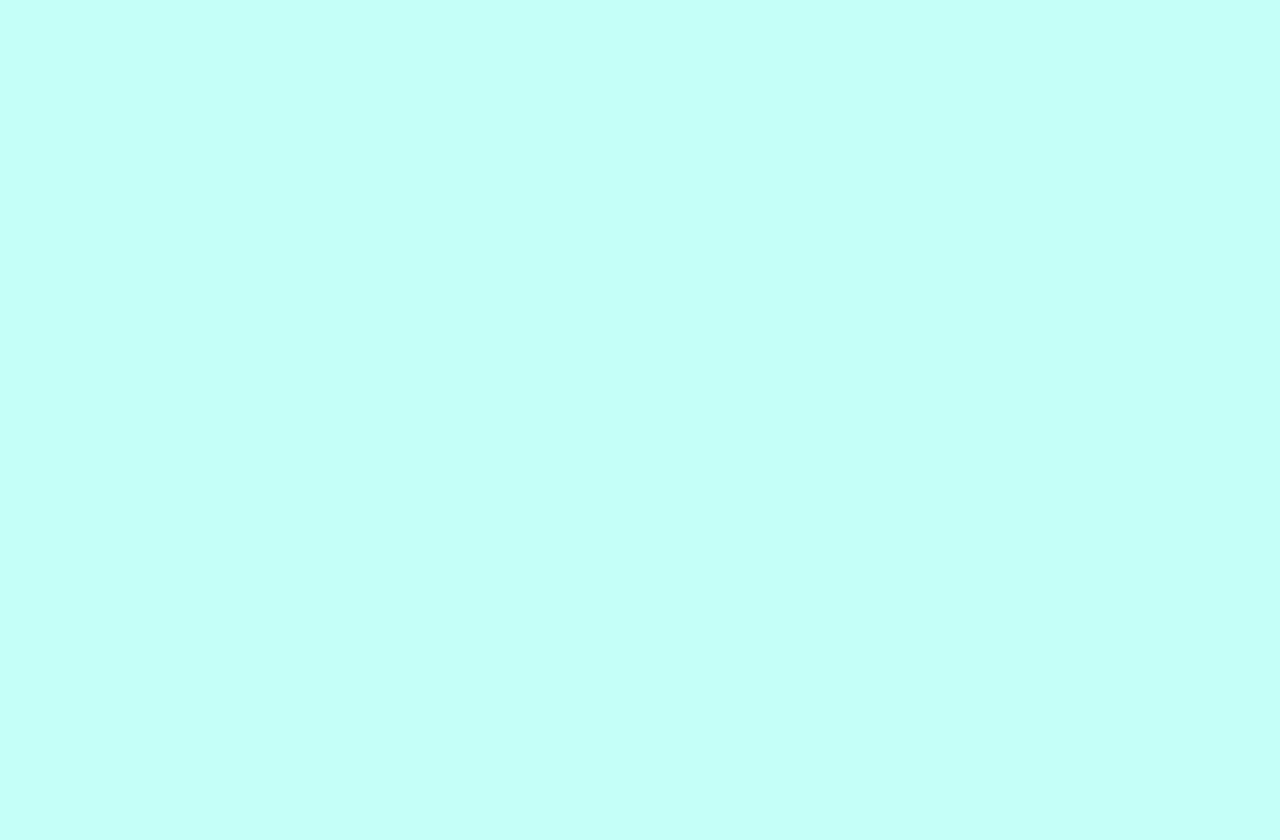
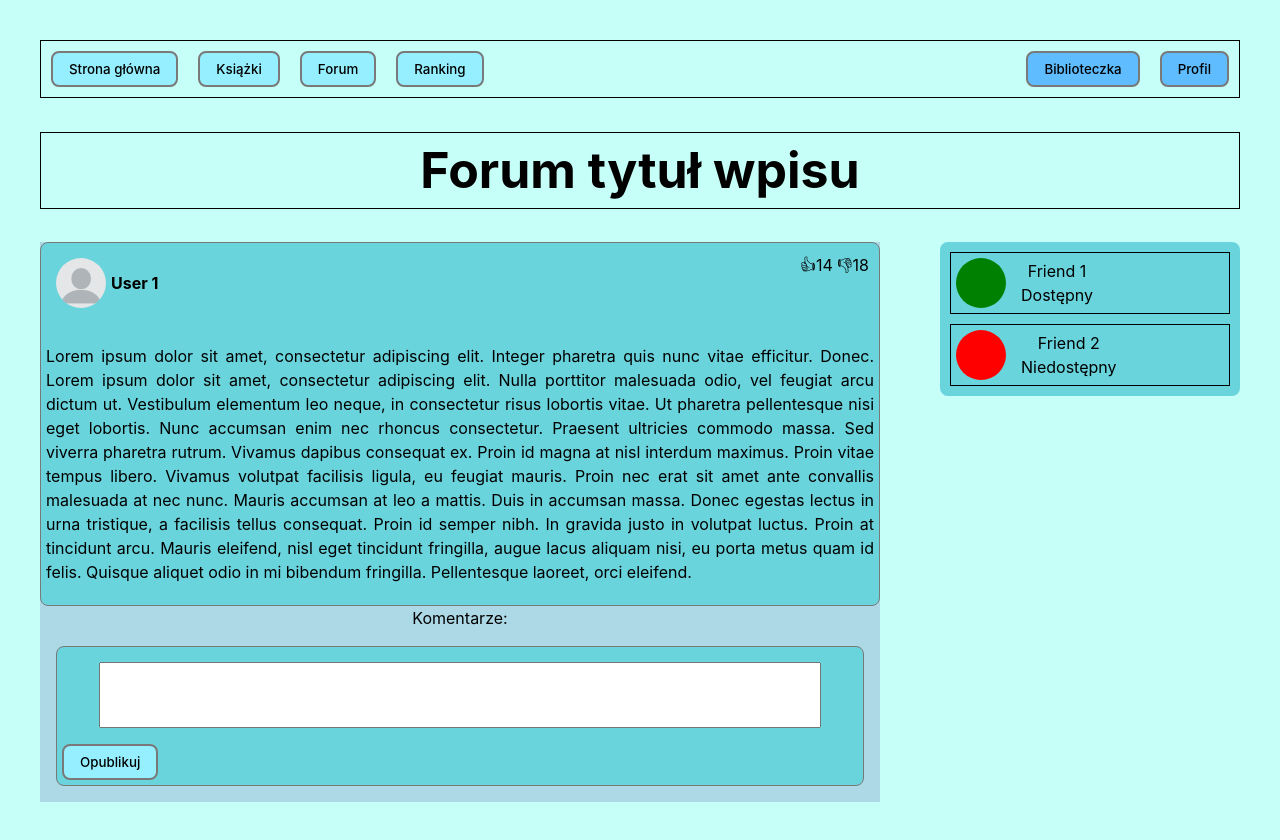
Before and after one commit to SzymonKita/aplikacja_czytelnicza, a React (Vite) app in the folder client/: page /forum/post/1 in a window 1280 px wide. Before the commit this address had no page. Before the commit the page ends 800 px from the top, so only its background shows below. Built offline with nearby package versions, Linux system fonts and the light colour scheme.

Commit message:
Added interface for main Forum page and some interface for Forum Post page.

```diff
--- a/client/src/App.jsx
+++ b/client/src/App.jsx
@@ -7,6 +7,8 @@ import BookInfo from './components/BookInfo/BookInfo.jsx'
 import SuggestBook from './components/SuggestBook/SuggestBook.jsx'
 import Ranking from './components/Ranking/Ranking.jsx'
 import Bookshelf from './components/Bookshelf/Bookshelf.jsx'
+import MainForum from './components/Forum/MainForum.jsx'
+import ForumPost from './components/ForumPost/ForumPost.jsx'
 import { Route, Routes, Navigate } from "react-router-dom"
 
 function App() {
@@ -20,6 +22,8 @@ function App() {
         <Route path='suggestBook' element={<SuggestBook/>}/>
         <Route path='ranking' exact element={<Ranking/>}/>
         <Route path='bookshelf' exact element={<Bookshelf/>}/>
+        <Route path='forum' exact element={<MainForum/>}/>
+        <Route path='forum/post/:id' element={<ForumPost/>}/>
     </Routes>
   )
 }
--- a/client/src/components/BookInfo/BookInfo.css
+++ b/client/src/components/BookInfo/BookInfo.css
@@ -28,7 +28,6 @@
     margin: 1em;
     border: 1px solid #797979;
     padding: 5px;
-    width: 100%;
 }
 
 .ratingForm div{
--- /dev/null
+++ b/client/src/components/Forum/MainForum.css
@@ -0,0 +1,20 @@
+.mainForumCard{
+    background-color: #6AD4DD;
+    text-align: start;
+    border-radius: 10px;
+    padding: 10px;
+}
+
+.mainForumCardHeader{
+    display: flex;
+    display: row;
+    justify-content: space-between;
+}
+
+.mainForumCardInfo{
+    text-align: right;
+}
+
+.mainForumCardInfo{
+    font-size: 1.5em;
+}
--- /dev/null
+++ b/client/src/components/Forum/MainForum.jsx
@@ -0,0 +1,24 @@
+import Navigation from '../Navigation/Navigation.jsx'
+import FriendCard from '../FriendCard.jsx'
+import MainForumCard from './MainForumCard.jsx'
+import './MainForum.css'
+const MainForum = () => {
+    return (
+        <>
+            <Navigation title="Forum"/>
+            <div className='container'>
+                <div className='content'>
+                    <MainForumCard id={1} title='Title 1' author='Author 1'
+                        text='Lorem ipsum dolor sit amet, consectetur adipiscing elit. Integer pharetra quis nunc vitae efficitur. Donec. Lorem ipsum dolor sit amet, consectetur adipiscing elit. Nulla porttitor malesuada odio, vel feugiat arcu dictum ut. Vestibulum elementum leo neque, in consectetur risus lobortis vitae. Ut pharetra pellentesque nisi eget lobortis. Nunc accumsan enim nec rhoncus consectetur. Praesent ultricies commodo massa. Sed viverra pharetra rutrum. Vivamus dapibus consequat ex. Proin id magna at nisl interdum maximus. Proin vitae tempus libero. Vivamus volutpat facilisis ligula, eu feugiat mauris. Proin nec erat sit amet ante convallis malesuada at nec nunc. Mauris accumsan at leo a mattis. Duis in accumsan massa. Donec egestas lectus in urna tristique, a facilisis tellus consequat. Proin id semper nibh. In gravida justo in volutpat luctus. Proin at tincidunt arcu. Mauris eleifend, nisl eget tincidunt fringilla, augue lacus aliquam nisi, eu porta metus quam id felis. Quisque aliquet odio in mi bibendum fringilla. Pellentesque laoreet, orci eleifend.'
+                        likes={10} dislikes={-210} comments={150}/>
+                </div>
+                <div className='friendsList'>
+                    <FriendCard name='Friend 1' active={true} />
+                    <FriendCard name='Friend 2' active={false} />
+                </div>
+            </div>
+        </>
+    )
+}
+
+export default MainForum
--- /dev/null
+++ b/client/src/components/Forum/MainForumCard.jsx
@@ -0,0 +1,21 @@
+import {Link} from "react-router-dom"
+const MainForumCard = ({ id, title, author, text, likes, dislikes, comments }) => {
+    return (
+        <Link to={`/forum/post/${id}`} style={{ textDecoration: 'none', color: 'inherit' }}>
+            <div className='mainForumCard'>
+                <div className='mainForumCardHeader'>
+                    <b>{title}</b>
+                    <p>Autor: {author}</p>
+                </div>
+                <p>
+                    {text.substring(0, 200)}...
+                </p>
+                <div className='mainForumCardInfo'>
+                    <b>👍︎</b>{likes}  <b>👎︎</b>{dislikes}  <b>🗨️</b>{comments}
+                </div>
+            </div>
+        </Link>
+    );
+}
+
+export default MainForumCard
--- /dev/null
+++ b/client/src/components/ForumPost/ForumComment.jsx
@@ -0,0 +1,5 @@
+const ForumComment = () => {
+
+}
+
+export default ForumComment
--- /dev/null
+++ b/client/src/components/ForumPost/ForumCommentForm.jsx
@@ -0,0 +1,28 @@
+import React, { useState } from 'react';
+
+const ForumCommentForm = () => {
+    const [feedback, setFeedback] = useState('');
+
+    const handleSubmit = (e) => {
+        e.preventDefault();
+        // TODO: Dodać zapis do bazy danych
+    };
+
+    return(
+        <form onSubmit={handleSubmit}>
+            <div className='ratingForm'>
+                <textarea
+                    value={feedback}
+                    onChange={(e) => setFeedback(e.target.value)}
+                    rows="4"
+                    style={{ width: '90%', marginTop: '10px', resize: 'none' }}
+                />
+                <div>
+                    <button type="submit" style={{ marginTop: '10px' }}>Opublikuj</button>
+                </div>
+            </div>
+        </form>
+    );
+}
+
+export default ForumCommentForm
--- /dev/null
+++ b/client/src/components/ForumPost/ForumPost.css
@@ -0,0 +1,22 @@
+.forumPost{
+    background-color: #6AD4DD;
+    border: 1px solid #797979;
+    border-radius: 8px;
+}
+
+.forumPostHeader{
+    display: flex;
+    flex-direction: row;
+    justify-content: space-between;
+    padding: 10px;
+}
+
+.forumPostUser{
+    display: flex;
+    align-items: center;
+}
+
+.forumPostDetail{
+    text-align: justify;
+    padding: 5px
+}
--- /dev/null
+++ b/client/src/components/ForumPost/ForumPost.jsx
@@ -0,0 +1,46 @@
+import Navigation from '../Navigation/Navigation.jsx'
+import FriendCard from '../FriendCard.jsx'
+import ForumCommentForm from './ForumCommentForm.jsx'
+import ForumComment from './ForumComment.jsx'
+import image from '../blank-profile.png'
+import { useParams } from "react-router-dom"
+import './ForumPost.css'
+
+
+const exampleParams = { user: 'User 1', likes: 14, dislikes: 18, details: 'Lorem ipsum dolor sit amet, consectetur adipiscing elit. Integer pharetra quis nunc vitae efficitur. Donec. Lorem ipsum dolor sit amet, consectetur adipiscing elit. Nulla porttitor malesuada odio, vel feugiat arcu dictum ut. Vestibulum elementum leo neque, in consectetur risus lobortis vitae. Ut pharetra pellentesque nisi eget lobortis. Nunc accumsan enim nec rhoncus consectetur. Praesent ultricies commodo massa. Sed viverra pharetra rutrum. Vivamus dapibus consequat ex. Proin id magna at nisl interdum maximus. Proin vitae tempus libero. Vivamus volutpat facilisis ligula, eu feugiat mauris. Proin nec erat sit amet ante convallis malesuada at nec nunc. Mauris accumsan at leo a mattis. Duis in accumsan massa. Donec egestas lectus in urna tristique, a facilisis tellus consequat. Proin id semper nibh. In gravida justo in volutpat luctus. Proin at tincidunt arcu. Mauris eleifend, nisl eget tincidunt fringilla, augue lacus aliquam nisi, eu porta metus quam id felis. Quisque aliquet odio in mi bibendum fringilla. Pellentesque laoreet, orci eleifend.' }
+
+const ForumPost = (params) => {
+    const id = useParams();
+    // TODO: pobieranie z bazy danych informacji o poście z bazy danych
+    return (
+        <>
+            <Navigation title="Forum tytuł wpisu" />
+            <div className='container'>
+                <div className='content'>
+                    <div className='forumPost'>
+                        <div className='forumPostHeader'>
+                            <div className='forumPostUser'>
+                                <img className='rankingPicture' src={image} />
+                                <b>{exampleParams.user}</b>
+                            </div>
+                            <div>
+                                👍︎{exampleParams.likes} 👎︎{exampleParams.dislikes}
+                            </div>
+                        </div>
+                        <p className='forumPostDetail'>
+                            {exampleParams.details}
+                        </p>
+                    </div>
+                    Komentarze:
+                    <ForumCommentForm/>
+                </div>
+                <div className='friendsList'>
+                    <FriendCard name='Friend 1' active={true} />
+                    <FriendCard name='Friend 2' active={false} />
+                </div>
+            </div>
+        </>
+    )
+}
+
+export default ForumPost
--- a/client/src/components/Navigation/Navigation.jsx
+++ b/client/src/components/Navigation/Navigation.jsx
@@ -8,7 +8,7 @@ const Naigation = (props) => {
             <div className="left-group">
                 <Link to="/"><button type="button">Strona główna</button></Link>
                 <Link to='/booklist'><button type="button">Książki</button></Link>
-                <button type="button">Forum</button>
+                <Link to='/forum'><button type="button">Forum</button></Link>
                 <Link to='/ranking'><button type="button">Ranking</button></Link>
             </div>
 
--- a/client/src/components/Ranking/RankingCard.jsx
+++ b/client/src/components/Ranking/RankingCard.jsx
@@ -1,4 +1,3 @@
-// Card.js
 import React from 'react';
 import image from '../blank-profile.png'
 
```
